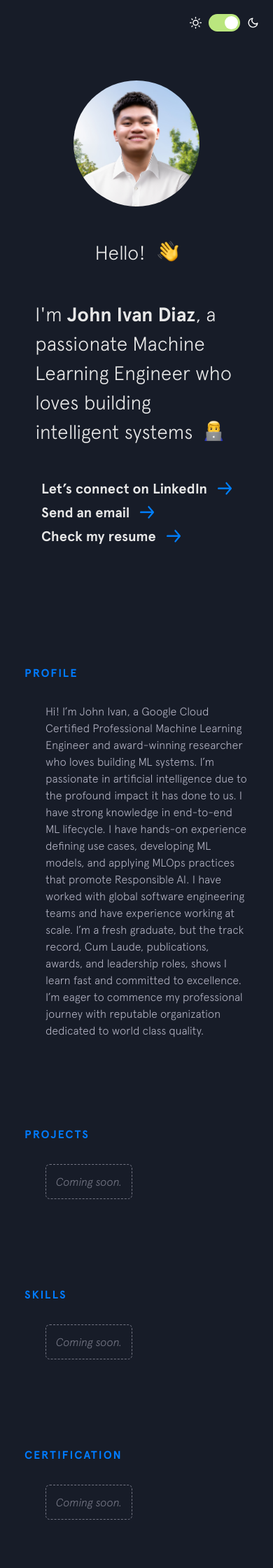
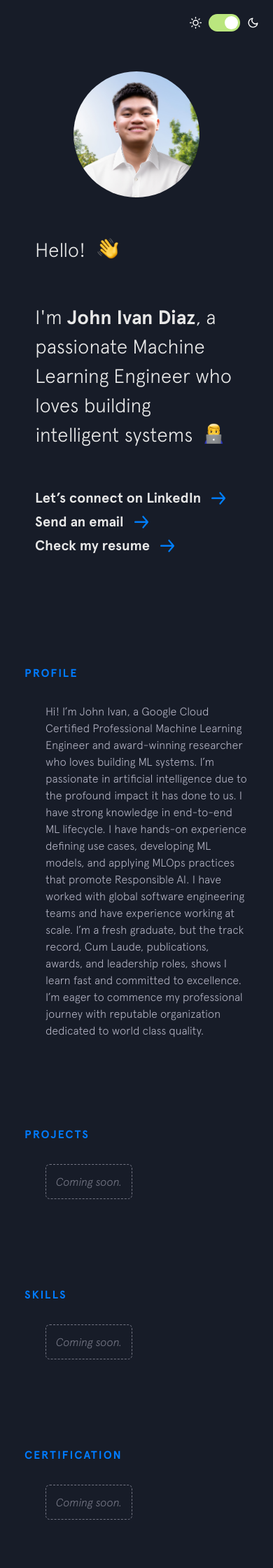
Before and after one commit to ivanintelligence/ivanintelligence.github.io, a Jekyll site: the page built from index.html, in a window 390 px wide. Shown: the top 2240 px of the page at 70% size. Built offline with Jekyll 4.4.1, drawn with Linux system fonts in a browser that asks for light colours; nearby versions of some CDN libraries.

Commit message:
Working commit

```diff
--- a/css/main.css
+++ b/css/main.css
@@ -151,3 +151,48 @@
     margin: 0;                      /* let space-evenly handle spacing */
   }
 }
+
+/* === Mobile portrait: evenly spaced stack with left-aligned text === */
+@media screen and (max-width: 768px) {
+
+  /* Make the whole intro fill the viewport height */
+  .intro {
+    min-height: 100svh;           /* more reliable on mobile than 100vh */
+    padding-top: 48px;            /* your top/bottom gutters — tweak if you like */
+    padding-bottom: 48px;
+  }
+
+  /* Stack: headshot, Hello, Tagline, CTA — spaced evenly including top/bottom */
+  .intro .intro__row {
+    display: grid;
+    grid-template-columns: 1fr;              /* single column */
+    grid-template-rows: repeat(4, max-content);
+    align-content: space-evenly;             /* <-- equal space above/between/below */
+    justify-items: start;                    /* keep items left-aligned */
+    row-gap: 0;                              /* gaps are handled by space-evenly */
+  }
+
+  /* Ensure order: headshot first, then the text block pieces */
+  .intro .intro__media {
+    order: -1;                 /* image goes above */
+    justify-self: center;      /* image centered horizontally */
+    margin: 0;                 /* no extra margins that would break even spacing */
+  }
+
+  /* Inside the text block, remove margins so spacing is controlled by the grid */
+  .intro .intro__text {
+    display: contents;         /* flatten children so rows are: h1, h2, CTA */
+  }
+
+  .intro h1,
+  .intro h2,
+  .intro .intro__cta {
+    margin: 0;                 /* kill default margins */
+    text-align: left;          /* prevent unexpected centering */
+    width: 100%;
+  }
+
+  /* Keep CTA tight internally (resume line above, connect line below) */
+  .intro__cta .arrow-link { display: inline-block; margin: 0 0 4px; }
+  .intro__cta .intro__contact { margin: 0; }
+}
```
